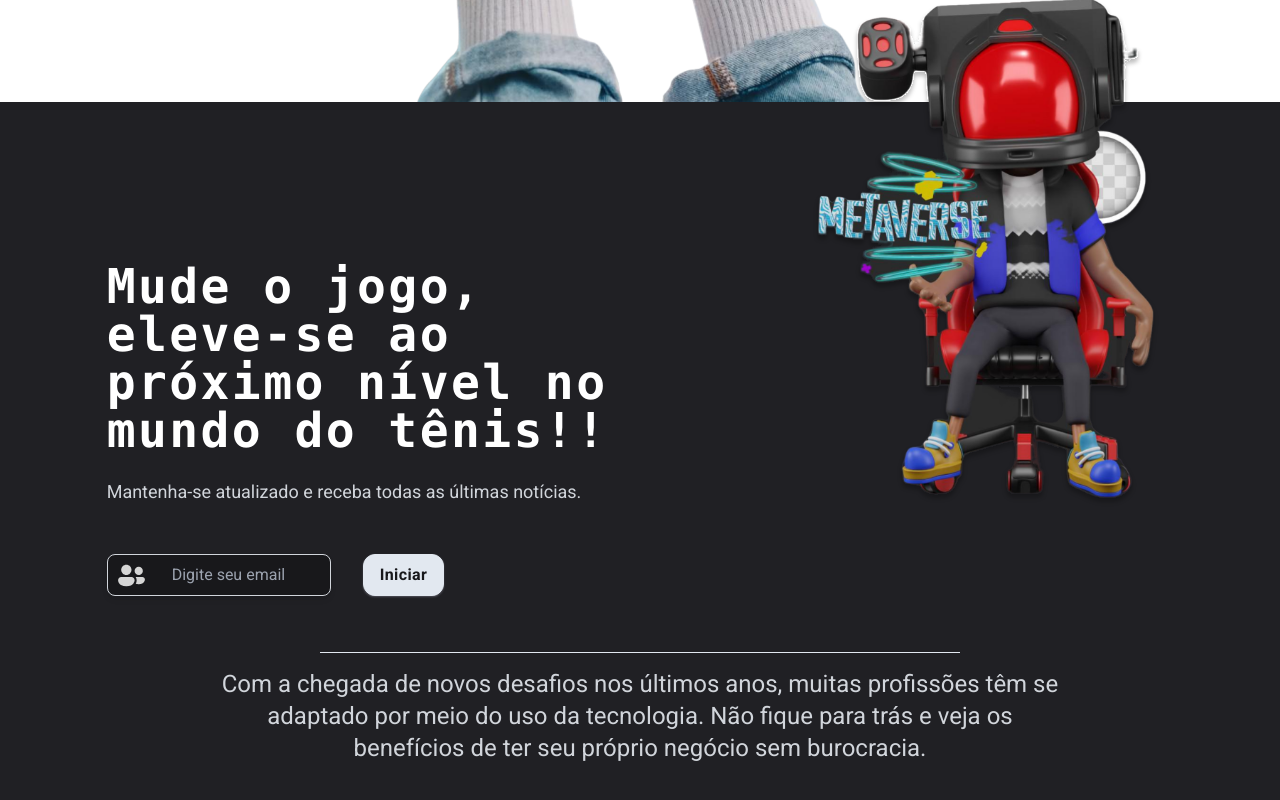
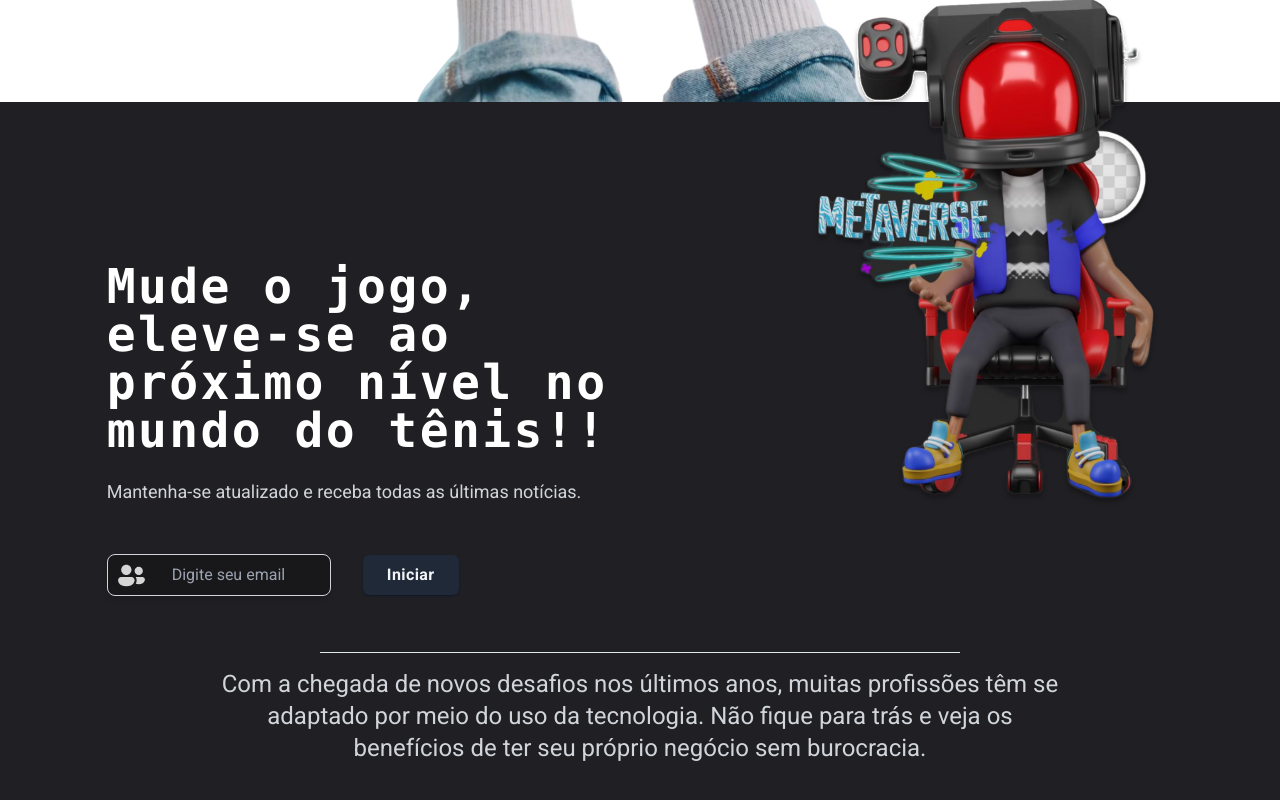
Before and after one commit to victor077/sneakers, a Next.js app in the folder front/: page / in a window 1280 px wide. Shown: the part 738-1538 px from the top of the page. Built offline with nearby package versions, Linux system fonts and the light colour scheme.

Commit message:
melhorando componente para ficar mais escalavel

```diff
--- a/front/src/components/Button.tsx
+++ b/front/src/components/Button.tsx
@@ -1,23 +1,39 @@
-import React, { ButtonHTMLAttributes, ReactNode } from "react";
+import React, { ComponentProps } from "react";
+import { tv, VariantProps } from "tailwind-variants"
 
-type ButtonVarinat = "primary" | "secondary";
-interface ButtonProps extends ButtonHTMLAttributes<HTMLButtonElement> {
-  variant: ButtonVarinat;
-  children: ReactNode;
+const button = tv({
+  base: ' tracking-wide text-base border rounded-md shadow-sm font-semibold',
+  variants: {
+    size: {
+      default: 'h-10 w-24',
+      sm: 'h-8 px-3',
+      xs: 'h-6 px-2 text-xs',
+      full: "w-full h-10"
+    },
+    color: {
+      primary: 'bg-gray-800 hover:bg-gray-950 text-gray-100 shadow-gray-900 hover:shadow-gray-950 border-none',
+      outline: 'bg-transparent text-gray-900 tracking-wide text-base border border-zinc-400  hover:border-gray-950 rounded-md shadow-sm shadow-gray-900',
+      secondary: 'bg-gray-200 hover:bg-gray-100 text-gray-800 shadow-gray-900 hover:shadow-gray-950 border-none'
+    },
+  },
+  defaultVariants: {
+    size: "default",
+    color: "primary"
+  },
+})
+
+export type ButtonProps = ComponentProps<'button'> & VariantProps<typeof button> & {
+
 }
 
-const Button = ({ children, variant, ...buttonProps }: ButtonProps) => {
-  const varinat_bg_light =
-    "bg-slate-200 hover:bg-slate-100 :bg-slate-100  text-base text-zinc-900 py-2 px-4 border rounded-xl shadow-sm shadow-zinc-600 font-semibold tracking-wide";
-  const variant_bg_dark =
-    "bg-zinc-900 hover:bg-zinc-800 text-base text-slate-100 py-2 px-4 border rounded-xl shadow-lg shadow-slate-200 font-semibold tracking-wide";
 
+const Button = ({ color, size, ...buttonProps }: ButtonProps) => {
   return (
     <button
       {...buttonProps}
-      className={variant === "primary" ? varinat_bg_light : variant_bg_dark}
+      className={button({ color, size })}
     >
-      {children}
+      {buttonProps.children}
     </button>
   );
 };
```
